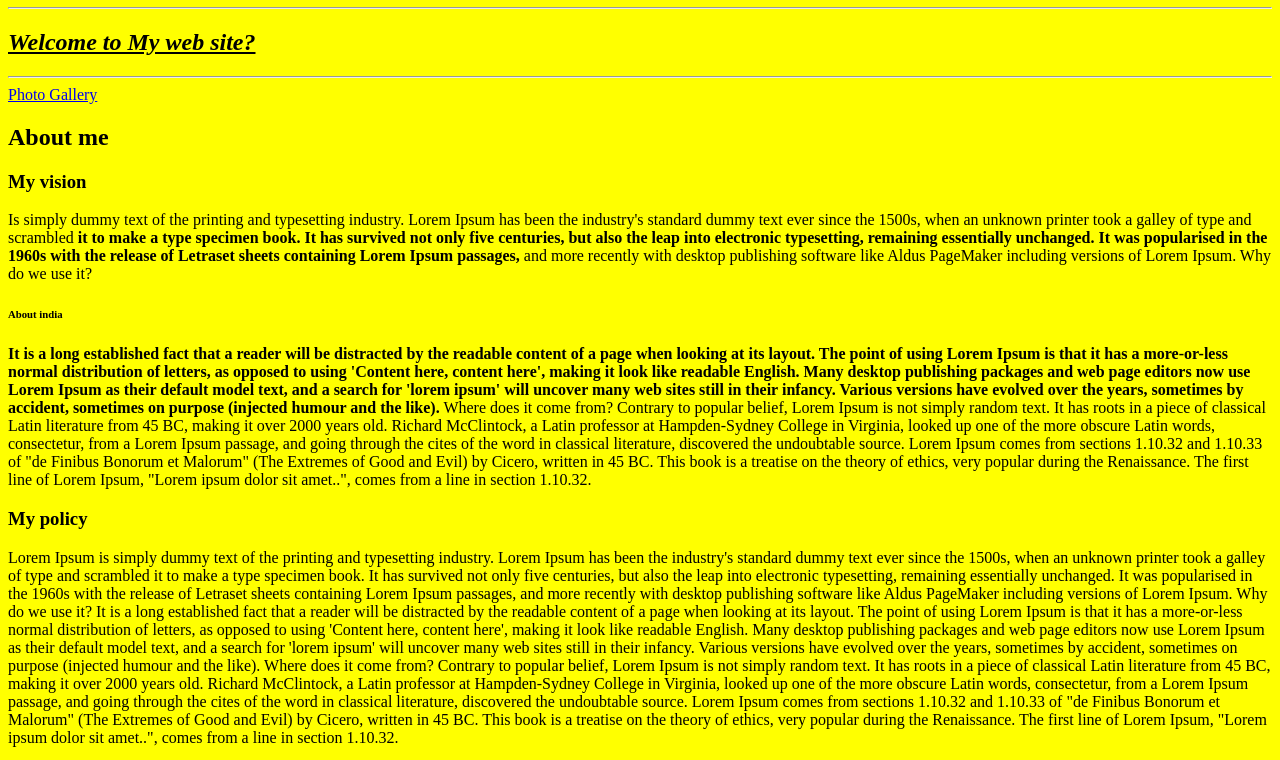
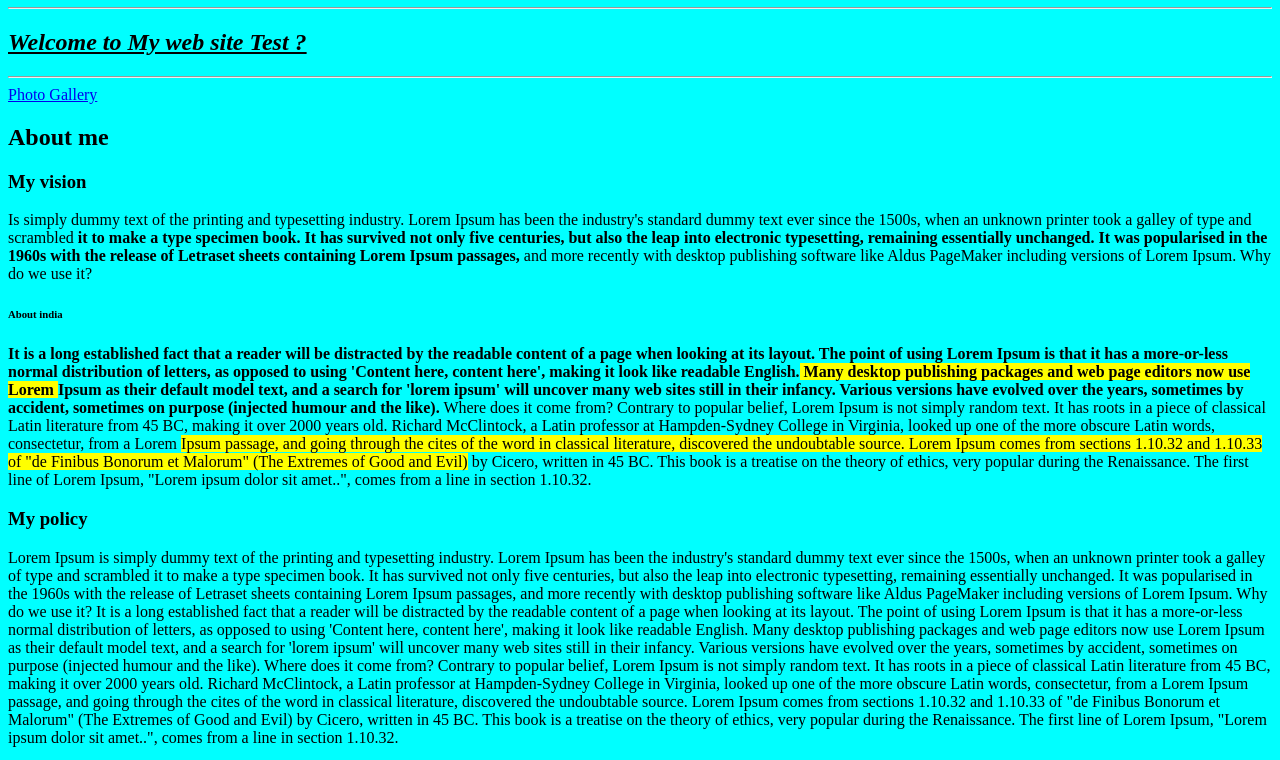
Before and after one commit to Deepakprog2024/main, a plain HTML site: page index.html in a window 1280 px wide. Shown: the part 73-833 px from the top of the page. Drawn offline with Linux system fonts and the light colour scheme.

Commit message:
Update index.html

```diff
--- a/index.html
+++ b/index.html
@@ -13,7 +13,7 @@
 
 <hr/>
 
-<h2><u><i> Welcome to My web site?</i></u> </h2>
+<h2><u><i> Welcome to My web site Test  ?</i></u> </h2>
 
 <!-- <hr>  is Empty Tag -->
 <hr/>
@@ -23,7 +23,7 @@
 <style>   </style>
 
 
-<body bgColor="yellow">
+<body bgColor="cyan">
 
 <a href="second.html">Photo Gallery</a>
 
```
